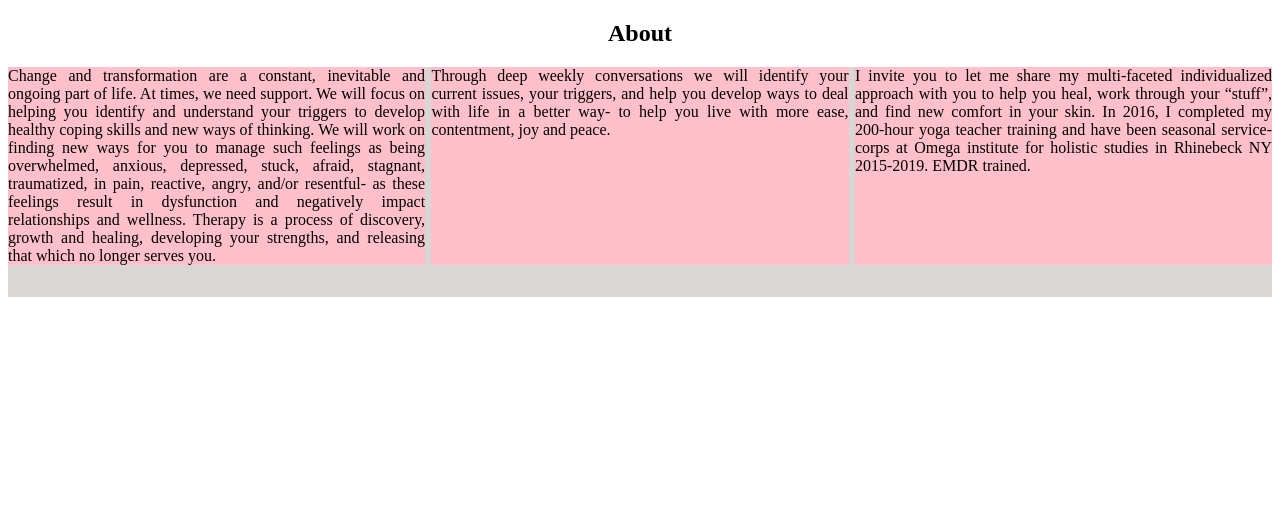
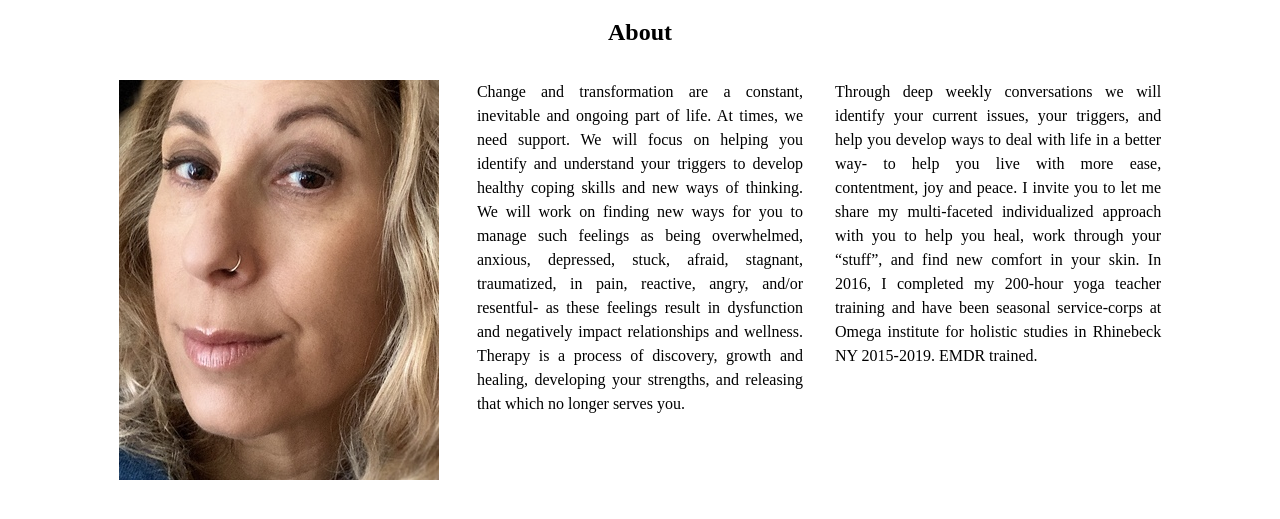
Before and after one commit to levileach/sbl-therapy-site, a PHP site: page / in a window 1280 px wide. Shown: the top 519 px of the page. Run offline with PHP 8.4, Linux system fonts and the light colour scheme.

Commit message:
styling update

```diff
--- a/index.css
+++ b/index.css
@@ -1,18 +1,23 @@
+
+body {
+    line-height: 1.5em;
+}
 
 .column-container {
-    background-color: #d9d7d5;
     display: flex;
     flex-wrap: wrap;
     justify-content: space-between;
+    width: 85%;
+    margin: auto;
 }
 
 .column {
-    background-color: pink;
     flex-basis: 100%;
-    /*height: 100px;*/
     margin-bottom: 2rem;
     text-align: justify;
+    padding: 1rem;
 }
+
 
 .box-title {
     width: 100%;
@@ -27,5 +32,6 @@
 
     .column {
         flex-basis: 33%;
+        margin-bottom: 0;
     }
 }
--- a/index.html
+++ b/index.html
@@ -21,24 +21,23 @@
     <h2 class="box-title">About</h2>
     <div class="column-container">
         <div class="column">
-            Change and transformation are a constant, inevitable and ongoing part of life. At times, we need
-            support. We will focus on helping you identify and understand your triggers to develop healthy
-            coping skills and new ways of thinking. We will work on finding new ways for you to manage such
-            feelings as being overwhelmed, anxious, depressed, stuck, afraid, stagnant, traumatized, in
-            pain, reactive, angry, and/or resentful- as these feelings result in dysfunction and negatively
-            impact relationships and wellness. Therapy is a process of discovery, growth and healing,
-            developing your strengths, and releasing that which no longer serves you.
+            <img src="Images/HEADSHOT.jpeg" alt="NONE">
         </div>
         <div class="column">
-            Through deep weekly conversations we will identify your current issues, your triggers, and help
-            you develop ways to deal with life in a better way- to help you live with more ease,
-            contentment, joy and peace.
+            Change and transformation are a constant, inevitable and ongoing part of life. At times, we need support. We
+            will focus on helping you identify and understand your triggers to develop healthy coping skills and new
+            ways of thinking. We will work on finding new ways for you to manage such feelings as being overwhelmed,
+            anxious, depressed, stuck, afraid, stagnant, traumatized, in pain, reactive, angry, and/or resentful- as
+            these feelings result in dysfunction and negatively impact relationships and wellness. Therapy is a process
+            of discovery, growth and healing, developing your strengths, and releasing that which no longer serves you.
         </div>
         <div class="column">
-            I invite you to let me share my multi-faceted individualized approach with you to help you
-            heal, work through your “stuff”, and find new comfort in your skin. In 2016, I completed my
-            200-hour yoga teacher training and have been seasonal service-corps at Omega institute for
-            holistic studies in Rhinebeck NY 2015-2019. EMDR trained.
+            Through deep weekly conversations we will identify your current issues, your triggers, and help you develop
+            ways to deal with life in a better way- to help you live with more ease, contentment, joy and peace. I
+            invite you to let me share my multi-faceted individualized approach with you to help you heal, work through
+            your “stuff”, and find new comfort in your skin. In 2016, I completed my 200-hour yoga teacher training and
+            have been seasonal service-corps at Omega institute for holistic studies in Rhinebeck NY 2015-2019. EMDR
+            trained.
         </div>
     </div>
 </div>
```
